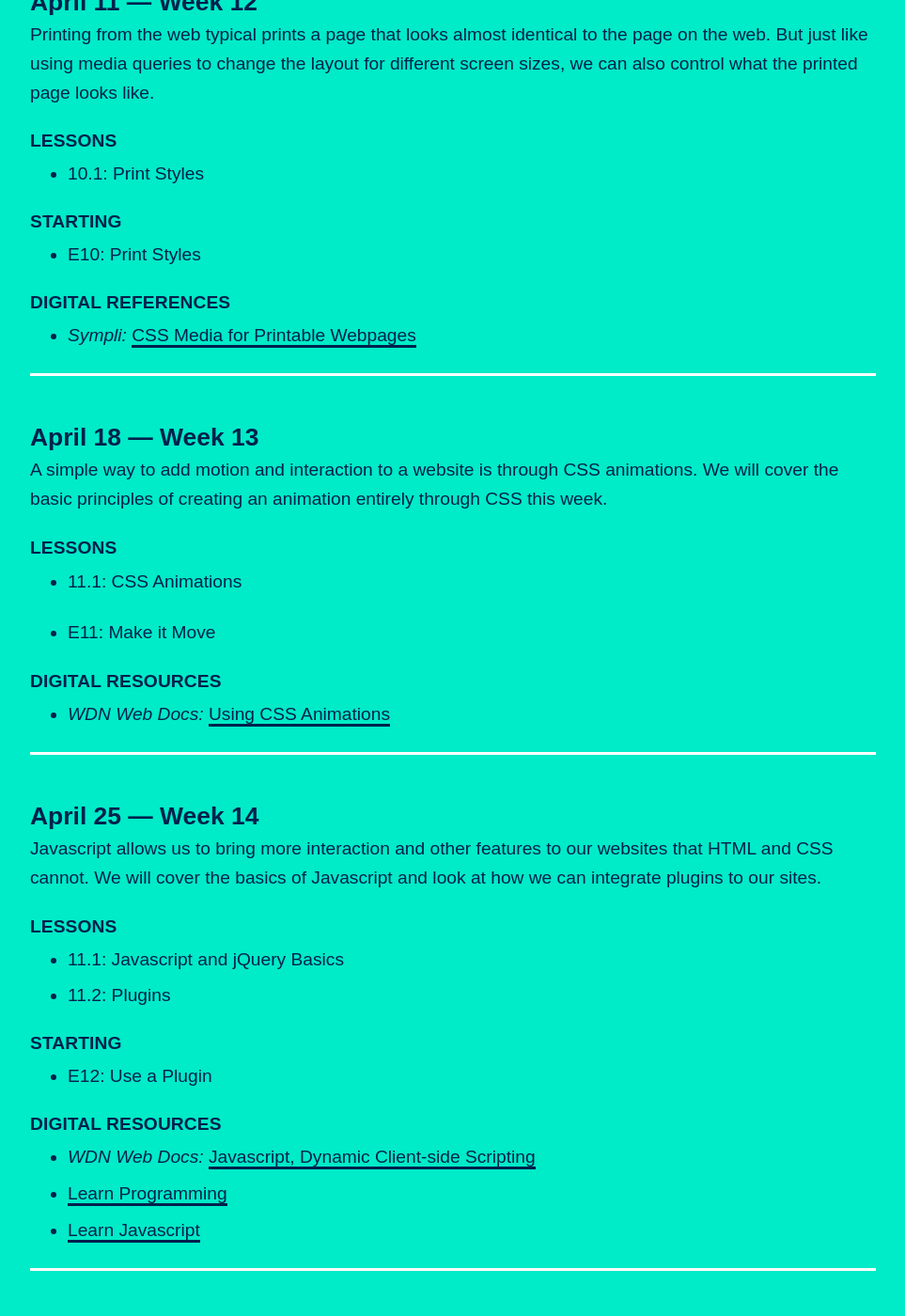
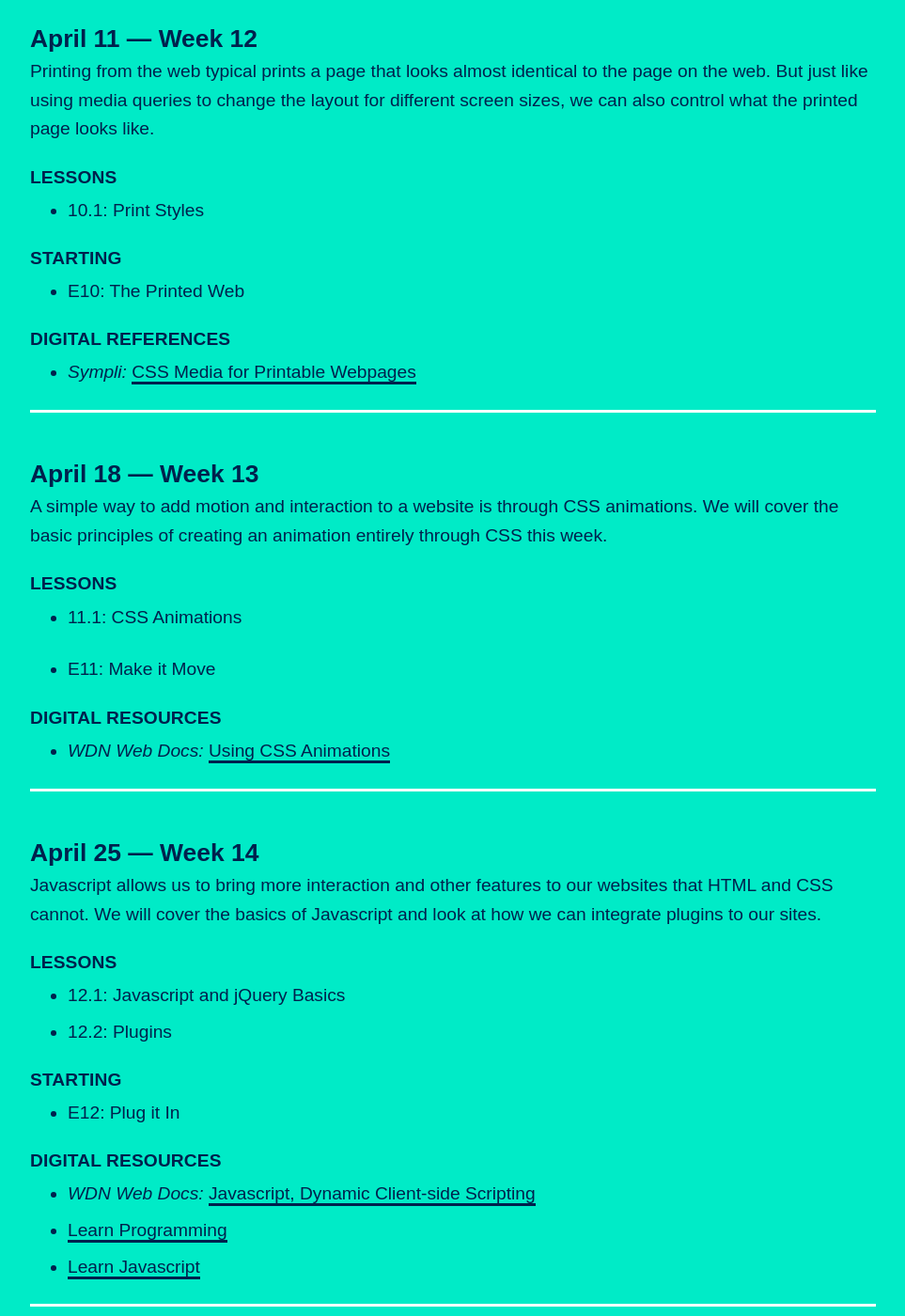
Before and after one commit to gmu-gd/web22-spring, a Jekyll site: the page built from schedule/index.md, in a window 1280 px wide and 1400 px high, scrolled down 5715 px. Shown: the whole window at 94% size, without its empty margins (0-963 px from the left). Built offline with Jekyll 4.4.1, drawn with Linux system fonts in a browser that asks for light colours; some web fonts are replaced; some of the changed text lies outside the part shown.

Commit message:
final touches?

```diff
--- a/schedule/index.md
+++ b/schedule/index.md
@@ -186,8 +187,8 @@ Printing from the web typical prints a page that looks almost identical to the p
 * 10.1: Print Styles
 
 #### Starting
-* E10: Print Styles
-<!-- * E10: [Print Styles]({{ site.baseurl }}/projects#e10) -->
+* E10: The Printed Web
+<!-- * E10: [The Printed Web]({{ site.baseurl }}/projects#e10) -->
 
 #### Digital References
 * _Sympli:_ [CSS Media for Printable Webpages](https://sympli.io/blog/a-quick-guide-to-css-for-printable-webpages/)
@@ -212,12 +213,12 @@ A simple way to add motion and interaction to a website is through CSS animation
 Javascript allows us to bring more interaction and other features to our websites that HTML and CSS cannot. We will cover the basics of Javascript and look at how we can integrate plugins to our sites.
 
 #### Lessons
-* 11.1: Javascript and jQuery Basics
-* 11.2: Plugins
+* 12.1: Javascript and jQuery Basics
+* 12.2: Plugins
 
 #### Starting
-* E12: Use a Plugin
-<!-- * E12: [Use a Plugin]({{ site.baseurl }}/projects#e12) -->
+* E12: Plug it In
+<!-- * E12: [Plug it In]({{ site.baseurl }}/projects#e12) -->
 
 #### Digital Resources
 * _WDN Web Docs:_ [Javascript, Dynamic Client-side Scripting](https://developer.mozilla.org/en-US/docs/Learn/JavaScript)
```
Also changed, not shown: other parts of schedule/index.md (+3 -2 lines), _drafts/2022-01-24-e1.md (+4 -4 lines), syllabus/index.md (+13 -18 lines), 5 other files.
